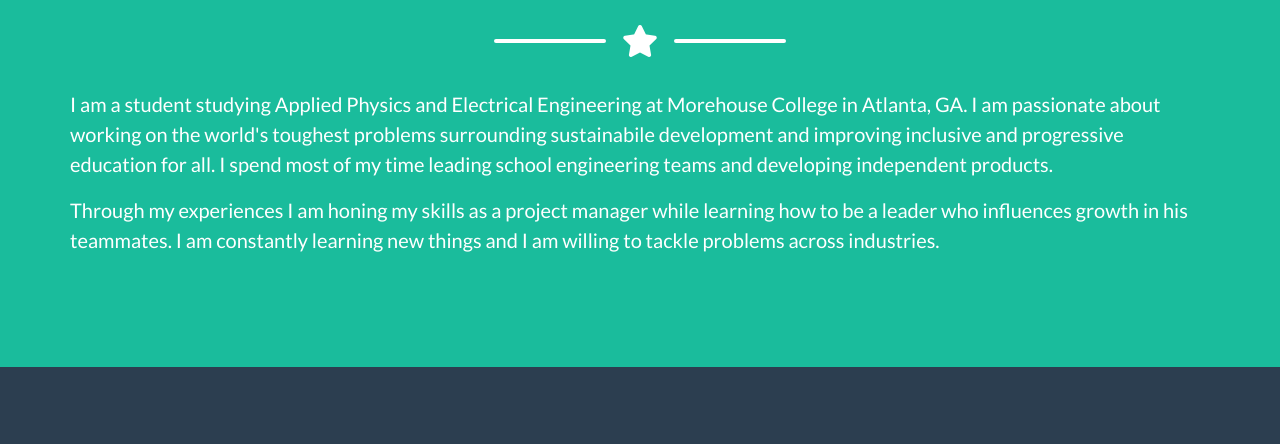
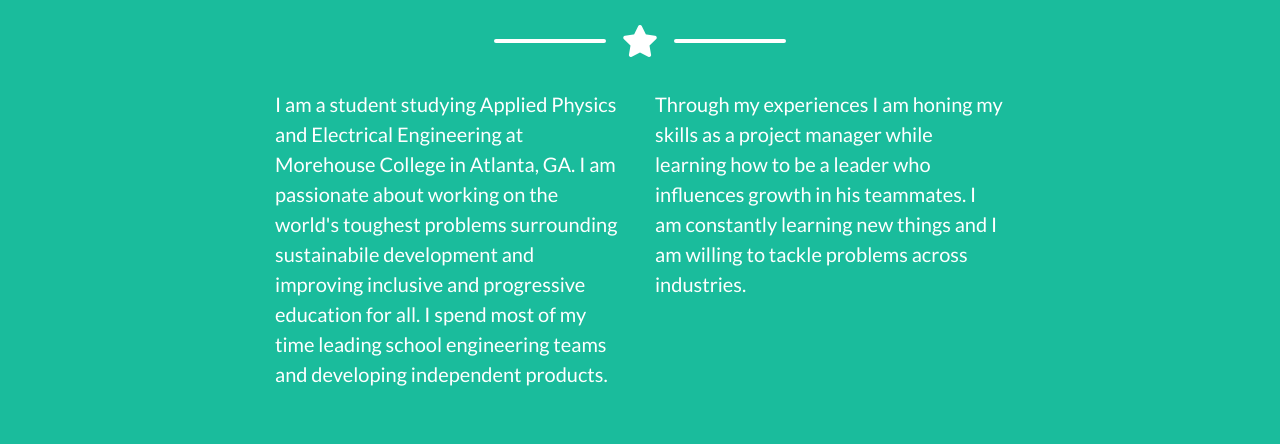
Before and after one commit to RazorInk/Razorink.github.io, a website with bundled scripts: page index.html in a window 1280 px wide. Shown: the part 2012-2456 px from the top of the page. Built offline with nearby package versions, Linux system fonts and the light colour scheme.

Commit message:
paragraph style update

```diff
--- a/index.html
+++ b/index.html
@@ -183,24 +183,21 @@
 
       <!-- About Section Content -->
       <div class="row">
-        <div class="col-lg-4 ml-auto"></div>
-          <p class="lead">
-            I am a student studying Applied Physics and Electrical Engineering at Morehouse College
+        <div class="col-lg-4 ml-auto">
+          <p class="lead">I am a student studying Applied Physics and Electrical Engineering at Morehouse College
               in Atlanta, GA. I am passionate about working on the world's toughest problems surrounding
               sustainabile development and improving inclusive and progressive education for all.
               I spend most of my time leading school engineering teams and developing independent products.
             </p>
-          <p class="lead">
-            Through my experiences I am honing my skills as a project manager while learning how to be
+        </div>
+        <div class="col-lg-4 mr-auto">
+          <p class="lead">Through my experiences I am honing my skills as a project manager while learning how to be
               a leader who influences growth in his teammates.
               I am constantly learning new things and I am willing to tackle problems across industries.
              </p>
         </div>
       </div>
-
       <!-- About Section Button -->
-
-
     </div>
   </section>
 
```
Lines whose indentation alone changed are shown as unchanged.
